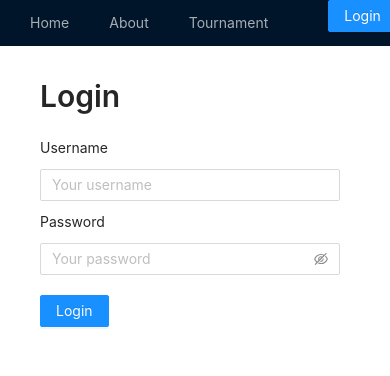
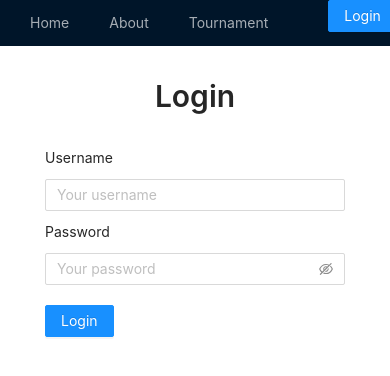
Before and after one commit to othello-organisation-singapore/othello-storm-system-frontend, a React (Create React App) app: page /login in a window 390 px wide. Shown: the top 376 px of the page. Built offline with nearby package versions, Linux system fonts and the light colour scheme.

Commit message:
add responsive login page

```diff
--- a/src/pages/LoginPage.tsx
+++ b/src/pages/LoginPage.tsx
@@ -9,18 +9,24 @@ const { Title, Text } = Typography;
 
 const StyledTitle = styled(Title)`
   && {
-    margin-bottom: 20px;
+    margin-bottom: 30px;
   }
+`;
+
+const LoginPageWrapper = styled.div`
+  display: flex;
+  flex-direction: column;
+  align-items: center;
 `;
 
 const StyledInput = styled(Input)`
   margin: 10px 0;
-  max-width: 300px;
+  width: 300px;
 `;
 
 const StyledPasswordInput = styled(Input.Password)`
   margin: 10px 0 20px;
-  max-width: 300px;
+  width: 300px;
 `;
 
 function LoginPage() {
@@ -30,8 +36,9 @@ function LoginPage() {
   const { login } = useUserContext();
 
   return (
-    <>
+    <LoginPageWrapper>
       <StyledTitle level={2}>Login</StyledTitle>
+      <div>
         <div>
           <Text>Username</Text>
         </div>
@@ -55,7 +62,8 @@ function LoginPage() {
         <Button type="primary" onClick={() => login(username, password)}>
           Login
         </Button>
-    </>
+      </div>
+    </LoginPageWrapper>
   );
 }
 
```
Lines whose indentation alone changed are shown as unchanged.
